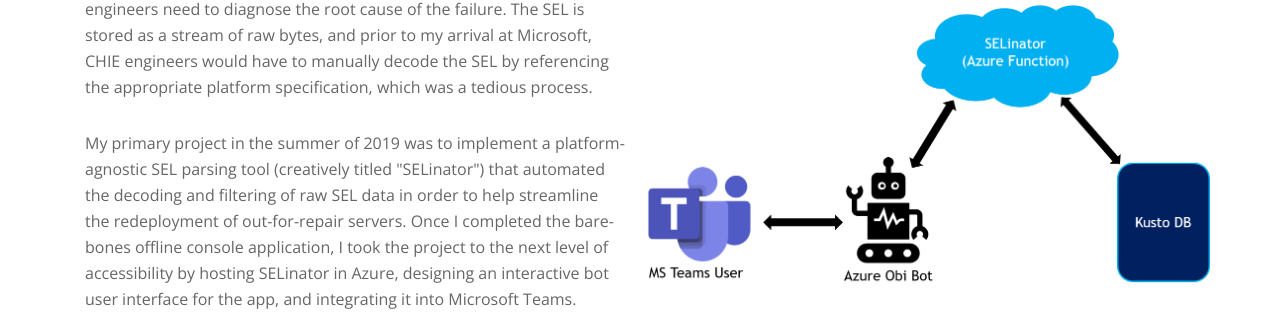
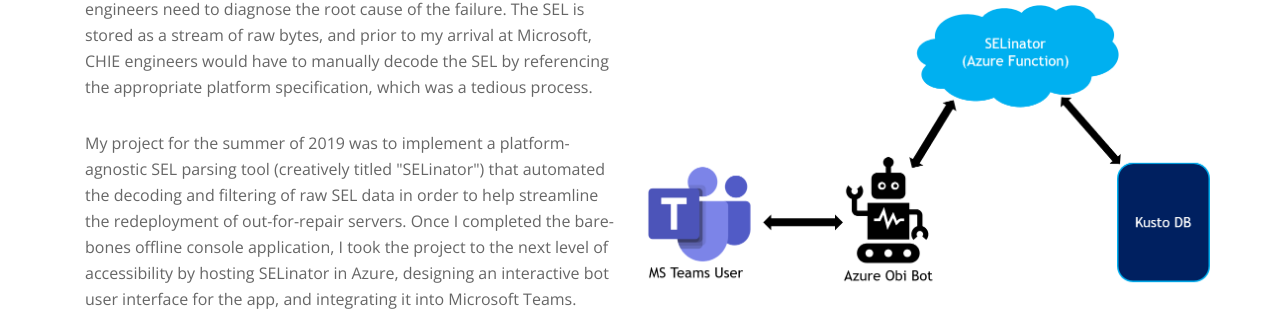
Before and after one commit to mithuang/mithuang.github.io, a Jekyll site: the page index.html, which Jekyll copies as it is, in a window 1280 px wide and 900 px high, scrolled down 2892 px. Shown: the part 128-454 px from the top of the window. Built offline with Jekyll 4.4.1, drawn with Linux system fonts in a browser that asks for light colours.

Commit message:
microsoft5

```diff
--- a/index.html
+++ b/index.html
@@ -219,7 +219,7 @@
               This telemetry comes in handy when a server goes down and our engineers need to diagnose the root cause of the failure.
               The SEL is stored as a stream of raw bytes, and prior to my arrival at Microsoft, CHIE engineers would have to manually decode the SEL
               by referencing the appropriate platform specification, which was a tedious process.</p>
-            <p>My primary project in the summer of 2019 was to implement a platform-agnostic SEL parsing tool (creatively titled "SELinator") that automated the decoding and filtering
+            <p>My project for the summer of 2019 was to implement a platform-agnostic SEL parsing tool (creatively titled "SELinator") that automated the decoding and filtering
               of raw SEL data in order to help streamline the redeployment of out-for-repair servers. Once I completed the bare-bones offline console application,
               I took the project to the next level of accessibility by hosting SELinator in Azure, designing an interactive bot user interface for the app,
               and integrating it into Microsoft Teams.</p>
```
